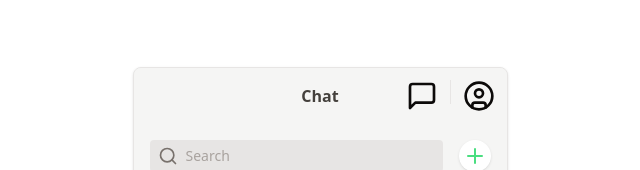
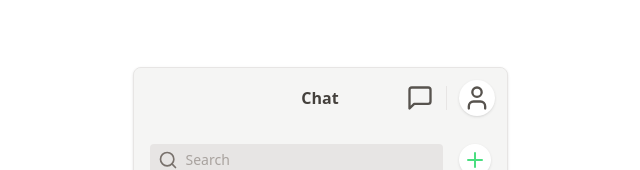
Before and after one commit to MatteoPM/481-Assignment, a React (Vite) app: page /chat in a window 1280 px wide. Shown: the top 170 px of the page, without its empty margins (320-960 px from the left). Built offline with nearby package versions, Linux system fonts and the light colour scheme.

Commit message:
More updates idek

```diff
--- a/src/components/page.tsx
+++ b/src/components/page.tsx
@@ -1,4 +1,4 @@
-import { ChevronLeft, UserCircle } from "lucide-react";
+import { ChevronLeft, User } from "lucide-react";
 import { ReactNode } from "react";
 import { useNavigate } from "react-router-dom";
 import FooterNav from "../components/footerNav";
@@ -23,7 +23,7 @@ const Page = ({
     <div className="flex h-full flex-col">
       <div className="sticky top-0 grid grid-cols-[1fr_auto_1fr] items-center gap-4 bg-stone-100 p-3">
         {/* <div>{leftHeaderButtons}</div> */}
-        <div className="flex">
+        <div className="flex items-center">
           {showBackButton && (
             <>
               <button
@@ -41,14 +41,16 @@ const Page = ({
           {title}
         </h1>
 
-        <div className="flex justify-self-end">
+        <div className="flex items-center justify-self-end">
           {rightHeaderButtons && (
             <>
               {rightHeaderButtons}
               <Separator orientation="vertical" className="mx-3 h-6" />
             </>
           )}
-          <UserCircle className="h-8 w-8" />
+          <div className="rounded-full bg-white p-1 text-stone-600 shadow">
+            <User className="size-7" />
+          </div>
         </div>
       </div>
 
--- a/src/pages/chat/Chat.tsx
+++ b/src/pages/chat/Chat.tsx
@@ -11,8 +11,11 @@ function Chat() {
         title="Chat"
         rightHeaderButtons={
           <>
-            <Link to={"/chat/dms"} className="hover:text-blue-400">
-              <MessageSquare className="h-8 w-8 font-light" />
+            <Link
+              to={"/chat/dms"}
+              className="text-stone-600 hover:text-blue-400"
+            >
+              <MessageSquare className="size-7 font-light" />
             </Link>
           </>
         }
--- a/src/pages/chat/dms/Dms.tsx
+++ b/src/pages/chat/dms/Dms.tsx
@@ -15,8 +15,8 @@ function Dms() {
       <Page
         title="Private Messages"
         rightHeaderButtons={
-          <Link to={"/chat"} className="hover:text-blue-400">
-            <ScrollText className="h-8 w-8" />
+          <Link to={"/chat"} className="text-stone-600 hover:text-blue-400">
+            <ScrollText className="size-7" />
           </Link>
         }
       >
--- a/src/pages/chat/search/Search.tsx
+++ b/src/pages/chat/search/Search.tsx
@@ -14,8 +14,11 @@ function ChatSearch() {
         title="Chat"
         rightHeaderButtons={
           <>
-            <Link to={"/chat/dms"} className="hover:text-blue-400">
-              <MessageSquare className="h-8 w-8 font-light" />
+            <Link
+              to={"/chat/dms"}
+              className="text-stone-600 hover:text-blue-400"
+            >
+              <MessageSquare className="size-7 font-light" />
             </Link>
           </>
         }
```
